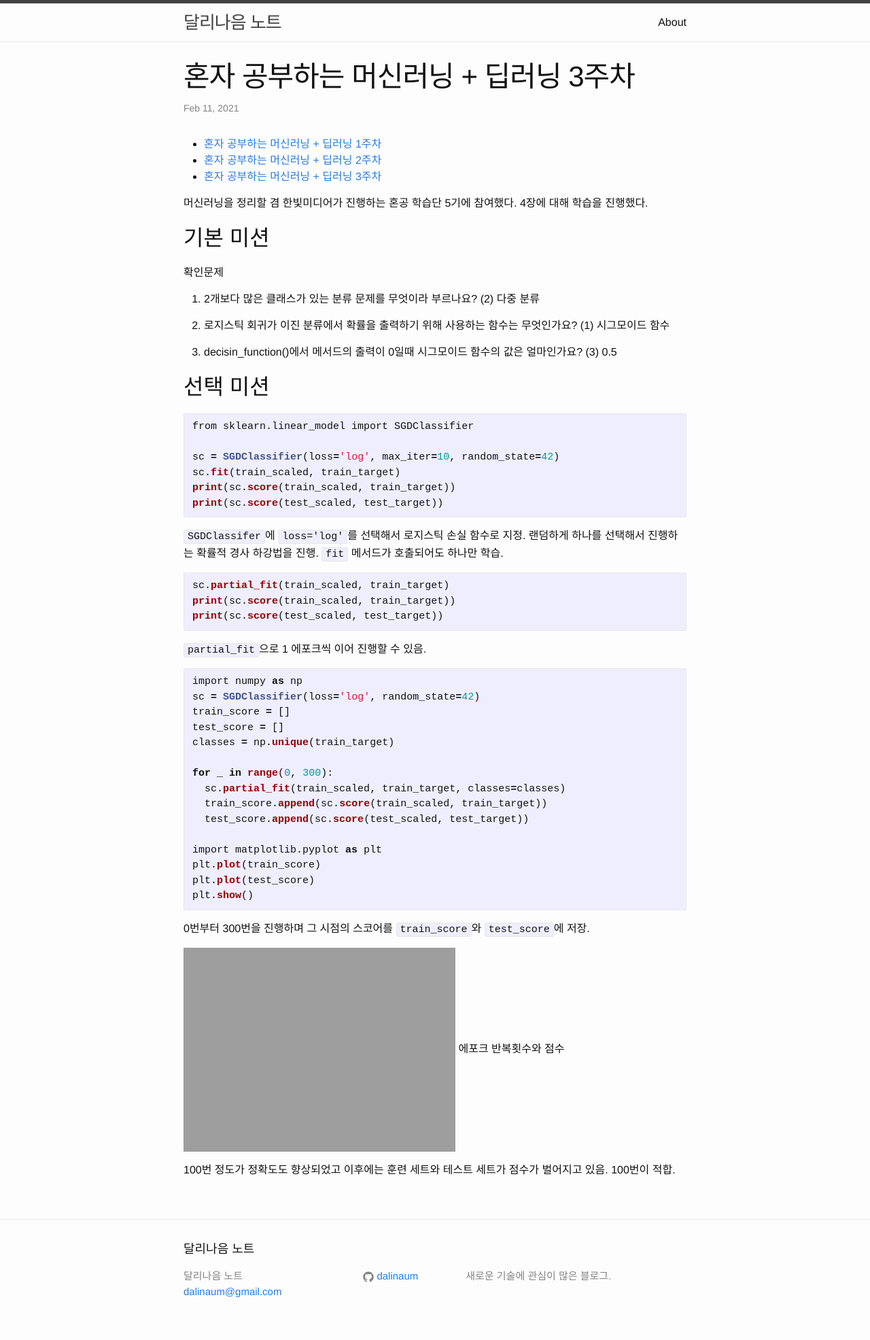
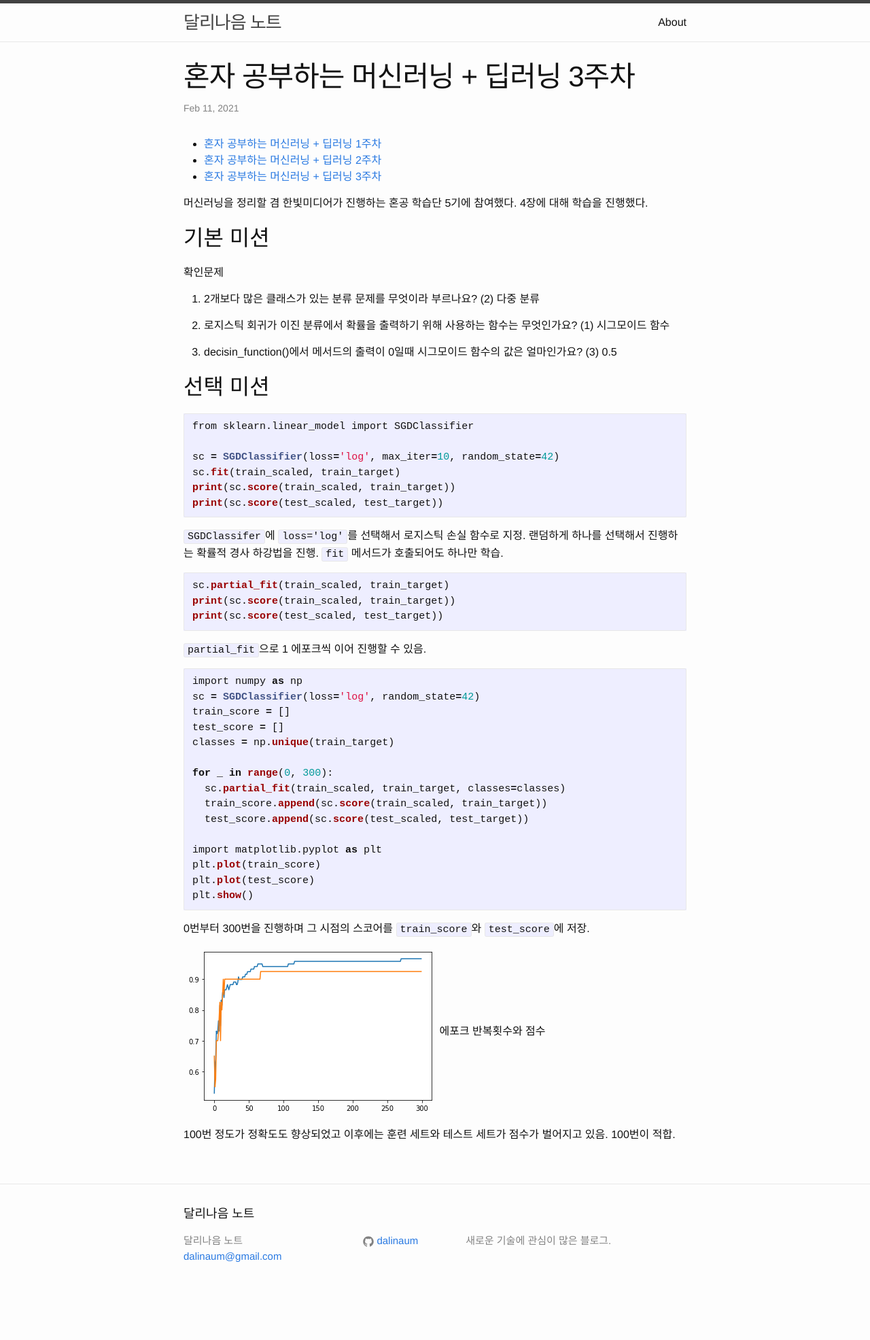
Before and after one commit to dalinaum/dalinaum.github.io, a Jekyll site: the page built from _posts/2021-02-11-hongong-ml-3.markdown, in a window 1280 px wide. Shown: the whole page at 68% size. Built offline with Jekyll 4.4.1, drawn with Linux system fonts in a browser that asks for light colours; after the commit the page ends 1919 px from its top, so only the background shows below that.

Commit message:
그래프 이미지 링크 수정

```diff
--- a/_posts/2021-02-11-hongong-ml-3.markdown
+++ b/_posts/2021-02-11-hongong-ml-3.markdown
@@ -65,7 +65,7 @@ plt.show()
 
 0번부터 300번을 진행하며 그 시점의 스코어를 `train_score`와 `test_score`에 저장.
 
-![에포크 반복횟수와 점수]({{ "/assets/5-graph.jpg" | absolute_url }})
+![에포크 반복횟수와 점수]({{ "/assets/5-graph.png" | absolute_url }})
 에포크 반복횟수와 점수
 
 100번 정도가 정확도도 향상되었고 이후에는 훈련 세트와 테스트 세트가 점수가 벌어지고 있음. 100번이 적합.
```
